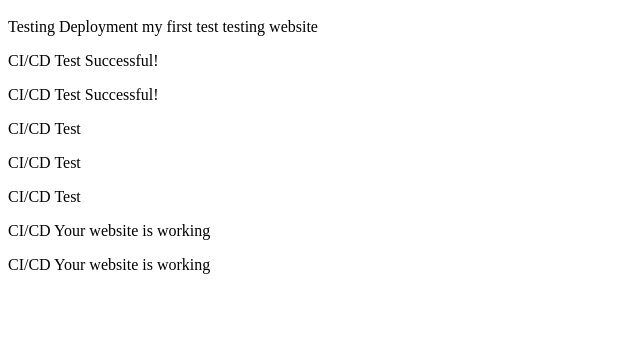
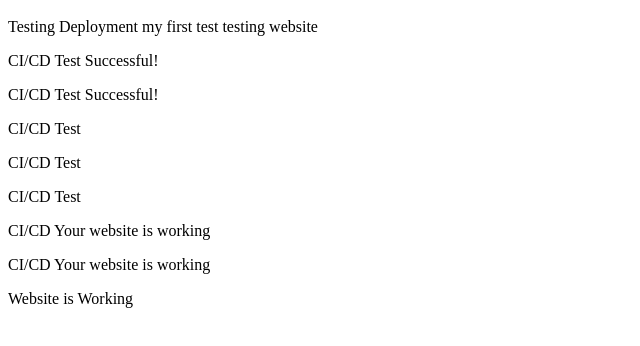
Before and after one commit to SwatiWagh7/simple-static-website, a plain HTML site: page index.html in a window 1280 px wide. Shown: the part 48-394 px from the top of the page, without its empty margins (0-640 px from the left). Drawn offline with Linux system fonts and the light colour scheme.

Commit message:
Update index.html

```diff
--- a/index.html
+++ b/index.html
@@ -9,3 +9,4 @@ testing website
 <p>CI/CD Test</p>
 <p>CI/CD Your website is working</p>
 <p>CI/CD Your website is working</p>
+<p>Website is Working</p>
```
